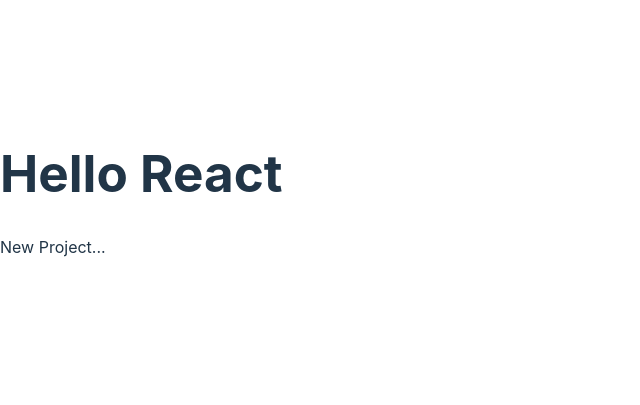
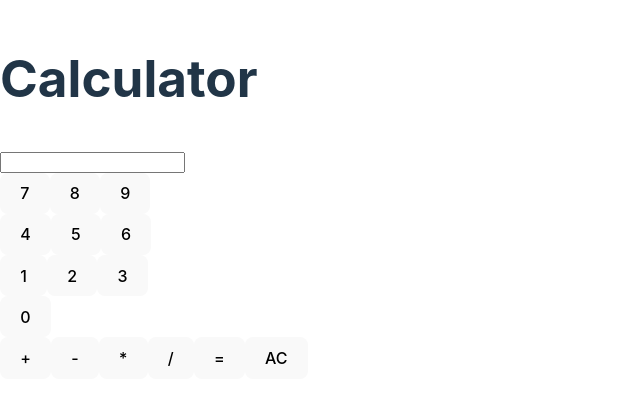
Before and after one commit to legodev/advanced-react, a React (Vite) app: page / in a window 1280 px wide. Shown: the part 207-612 px from the top of the page, without its empty margins (0-640 px from the left). Built offline with nearby package versions, Linux system fonts and the light colour scheme.

Commit message:
Npm run coverage

```diff
--- a/package.json
+++ b/package.json
@@ -21,6 +21,7 @@
     "@types/react": "^18.2.43",
     "@types/react-dom": "^18.2.17",
     "@vitejs/plugin-react-swc": "^3.5.0",
+    "@vitest/coverage-v8": "^1.3.1",
     "eslint": "^8.55.0",
     "eslint-plugin-react": "^7.33.2",
     "eslint-plugin-react-hooks": "^4.6.0",
--- a/src/App.jsx
+++ b/src/App.jsx
@@ -1,17 +1,9 @@
+import { Calculator } from './components/Calculator'
+
 export default function App() {
-
-
-
-
-  // const newMultiplies = Object.entries(multplies)
-
-  // newMultiplies.forEach()
-
-  // console.log("Hola")
-  return(
+  return (
     <>
-      <h1>Hello React</h1>
-      <p>New Project...</p>
+      <Calculator />
     </>
   )
 }
--- a/src/components/Calculator.jsx
+++ b/src/components/Calculator.jsx
@@ -12,6 +12,7 @@
 
 export const operations = ['+', '-', '*', '/']
 export const equalSign = '='
+export const reset = 'AC'
 
 
 
@@ -36,6 +37,7 @@
           <button onClick={createHandleClick(operation)} key={operation}>{operation}</button>
         ))}
         <button onClick={()=>setValue(evaluate(value))}>{equalSign}</button>
+        <button onClick={()=>setValue('')}>{reset}</button>
       </div>
     </section>
   )
```
Also changed, not shown: 2 other files (tests, documents, lock files or other folders).
